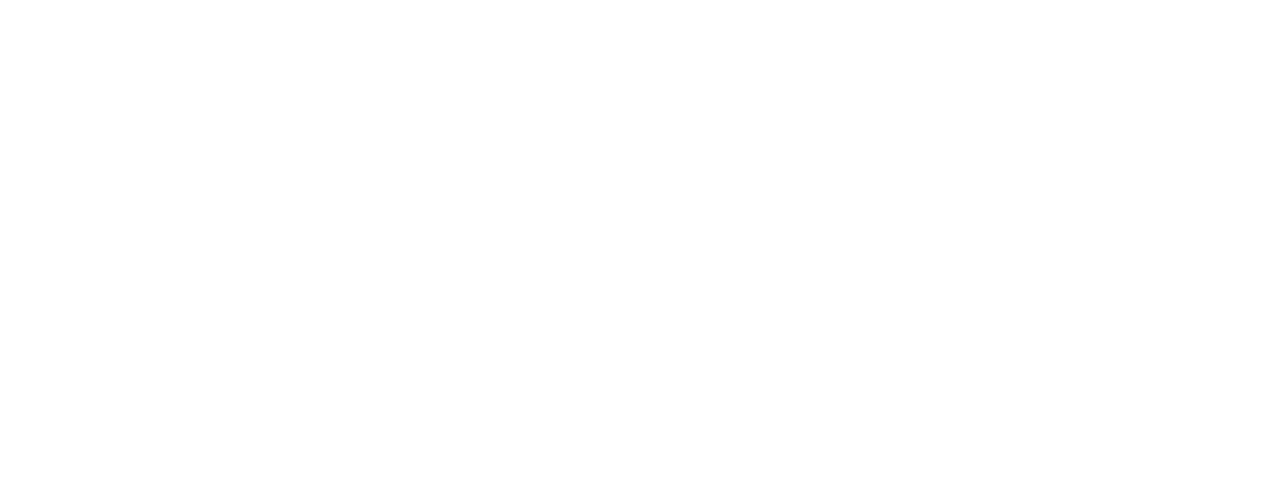
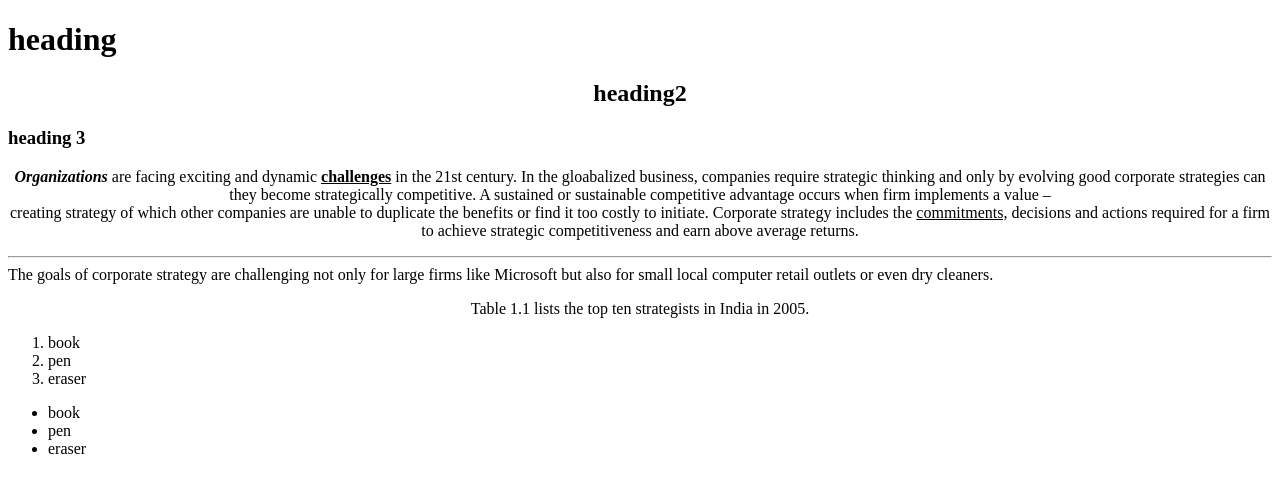
Before and after one commit to paulaali/Test-Repo, a plain HTML site: page design.html in a window 1280 px wide. Drawn offline with Linux system fonts and the light colour scheme.

Commit message:
first update

```diff
--- a/design.html
+++ b/design.html
@@ -6,6 +6,33 @@
     <title>Document</title>
 </head>
 <body>
+    <h1>heading</h1>
+    <h2 align="center">heading2</h2>
+    <h3>heading 3</h3>
 
+    <p align="center"> <i> <b>Organizations</b></i> are facing exciting and dynamic <b><u>challenges</u></b> in the
+        21st century. In the gloabalized business, companies require strategic
+        thinking and only by evolving good corporate strategies can they become
+        strategically competitive. A sustained or sustainable competitive advantage
+        occurs when firm implements a value – <br>creating strategy of which
+        other companies are unable to duplicate the benefits or find it too costly
+        to initiate. Corporate strategy includes the <u>commitments,</u> decisions and
+        actions required for a firm to achieve strategic competitiveness and earn
+        above average returns.<hr> The goals of corporate strategy are challenging
+        not only for large firms like Microsoft but also for small local computer
+        retail outlets or even dry cleaners. </p>
+       <center>Table 1.1 lists the top ten strategists in India in 2005.</center>
+
+       <ol>
+        <li>book</li>
+        <li>pen</li>
+        <li>eraser</li>
+       </ol>
+
+       <ul>
+        <li>book</li>
+        <li>pen</li>
+        <li>eraser</li>
+       </ul>
 </body>
 </html>
```
